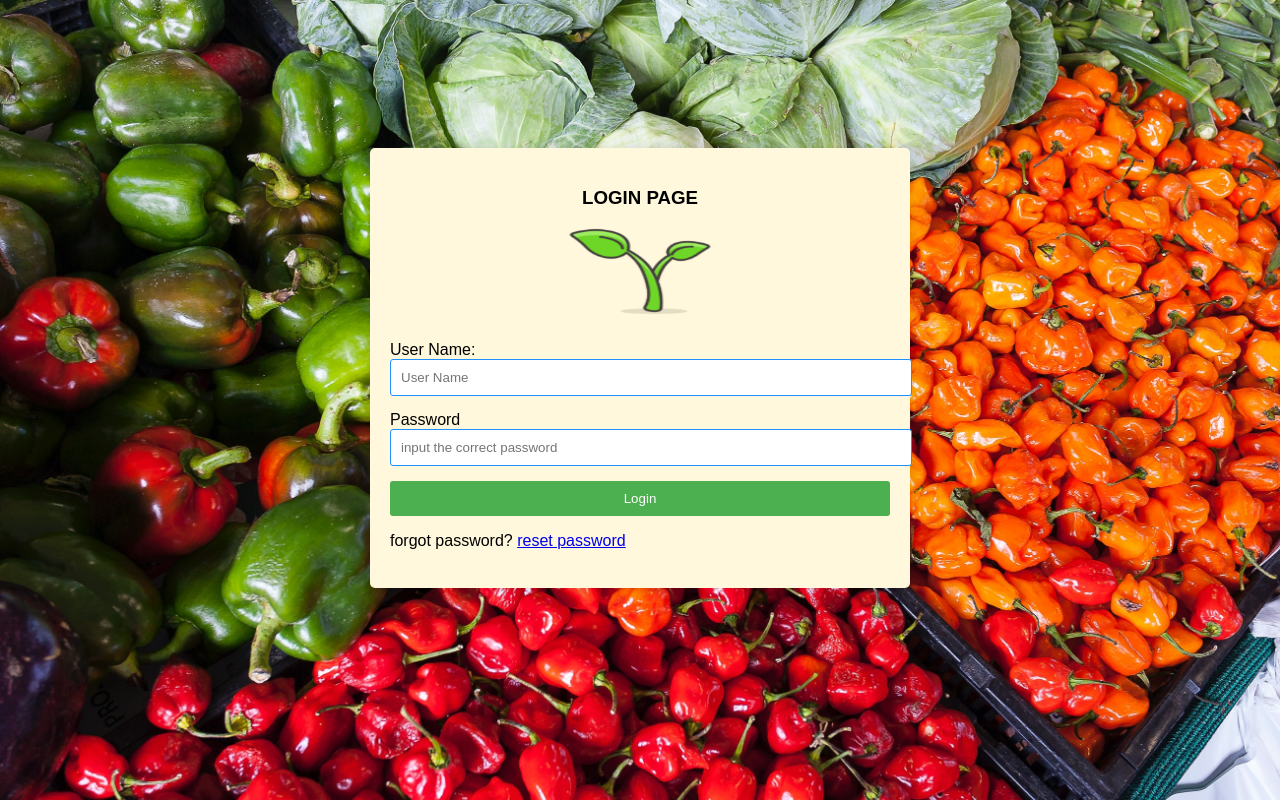
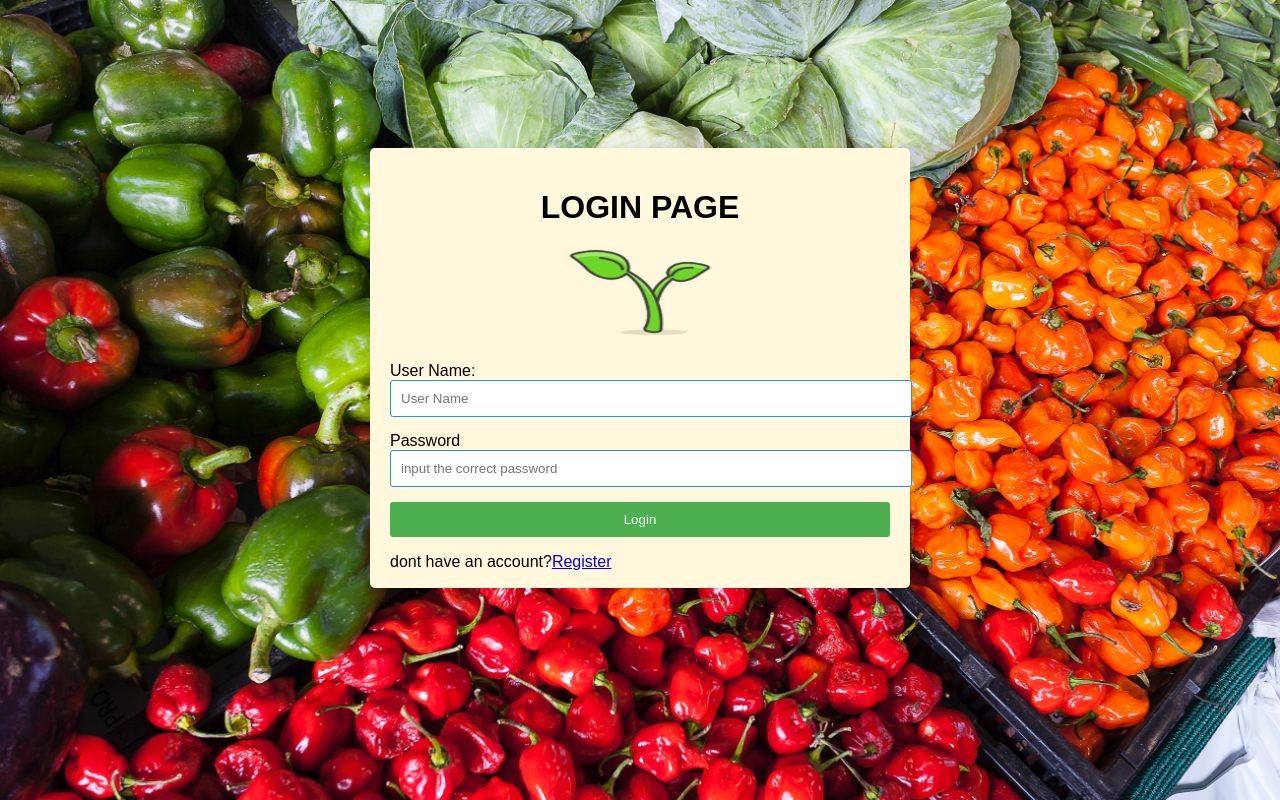
Before and after one commit to Denisganga/Farm_Management_System, a Django app: page / in a window 1280 px wide. Run offline with Django 4.2, Linux system fonts and the light colour scheme.

Commit message:
added the register navigation in to the login page

```diff
--- a/authentication/templates/authentication/login.html
+++ b/authentication/templates/authentication/login.html
@@ -63,7 +63,7 @@
 <body>
  <div class=container>
   <div class="thehead">
-  <h3>LOGIN PAGE</h3>
+  <h1>LOGIN PAGE</h1>
   <img src="{% static 'images/logo.png' %}" alt="Logo" width="150" height="90">
   </div>
   <form action="" method=POST>
@@ -79,7 +79,7 @@
 
 
     <input type="submit" value="Login">
-    <p>forgot password? <a href="#">reset password</a></p>
+    <p>dont have an account?<a href="{% url 'authentication:register' %}">Register</a></p>
   </form>
  </div>
 </body>
```
